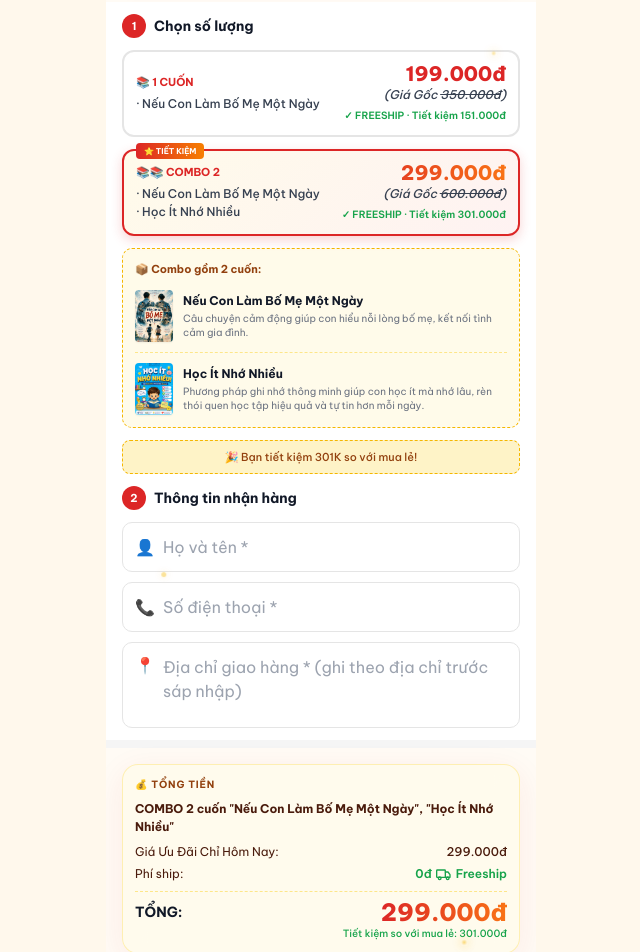
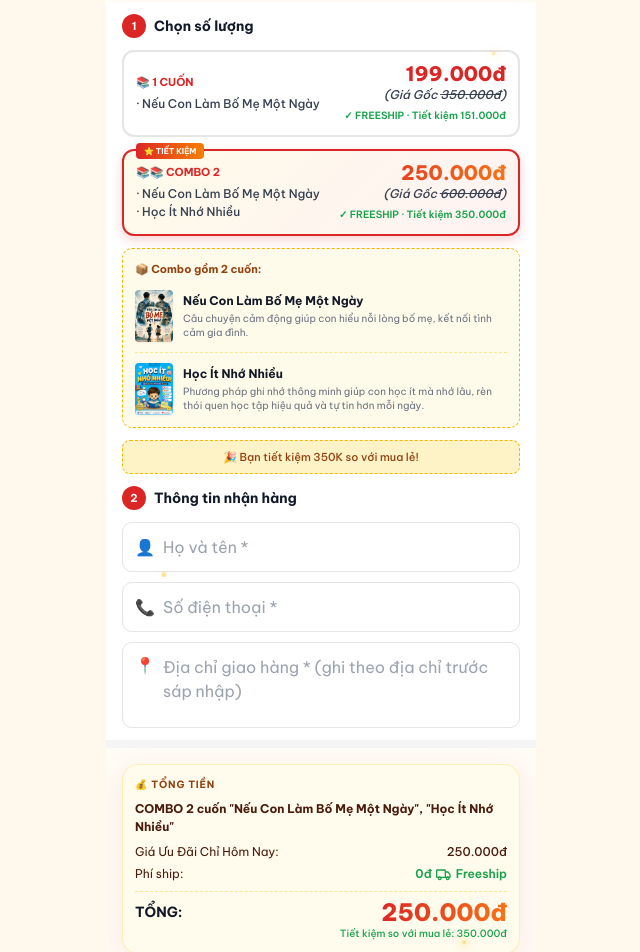
Before and after one commit to auroralivevn-ops/openbook, a React (Vite) app: page / in a window 1280 px wide. Shown: the part 8464-9416 px from the top of the page, without its empty margins (319-959 px from the left). Built offline with nearby package versions, Linux system fonts and the light colour scheme.

Commit message:
price: Combo 2 299K -> 250.000đ (tiết kiệm 350K)
Cập nhật giá combo 2 ở thẻ chọn, tổng tiền, lời nhắn và submitOrder.
Giá gốc 600K giữ nguyên.

Co-Authored-By: Claude Opus 4.8 (1M context) <noreply@anthropic.com>

```diff
--- a/src/components/FormCOD.jsx
+++ b/src/components/FormCOD.jsx
@@ -83,7 +83,7 @@ export default function FormCOD() {
 
   const { hours, minutes, seconds } = timeLeft
 
-  const PRICE_MAP = { 1: 199000, 2: 299000, 3: 350000, 4: 450000 }
+  const PRICE_MAP = { 1: 199000, 2: 250000, 3: 350000, 4: 450000 }
   const priceBook = PRICE_MAP[quantity] || 199000
   const priceShip = 0
   const total = priceBook + priceShip
@@ -302,11 +302,11 @@ export default function FormCOD() {
                 </p>
               </div>
               <div className="text-right flex-shrink-0 ml-3">
-                <p className="font-extrabold leading-none bg-gradient-to-r from-red-600 to-orange-500 bg-clip-text text-transparent" style={{ fontSize: '20px' }}>299.000đ</p>
+                <p className="font-extrabold leading-none bg-gradient-to-r from-red-600 to-orange-500 bg-clip-text text-transparent" style={{ fontSize: '20px' }}>250.000đ</p>
                 <p className="italic mt-0.5 font-medium" style={{ fontSize: '12px', color: '#374151' }}>
                   (Giá Gốc <span className="line-through">600.000đ</span>)
                 </p>
-                <p className="mt-1 font-semibold" style={{ fontSize: '10px', color: '#16A34A' }}>✓ FREESHIP · Tiết kiệm 301.000đ</p>
+                <p className="mt-1 font-semibold" style={{ fontSize: '10px', color: '#16A34A' }}>✓ FREESHIP · Tiết kiệm 350.000đ</p>
               </div>
             </button>
           </div>
@@ -373,8 +373,8 @@ export default function FormCOD() {
             style={{ background: '#FEF3C7', border: '1px dashed #F5B700', borderRadius: '8px' }}
           >
             <p className="font-medium" style={{ fontSize: '11px', color: '#92400E' }}>
-              {quantity === 1 && '💡 Mua combo 2 cuốn chỉ 299K – tiết kiệm thêm 301K so với mua lẻ!'}
-              {quantity === 2 && '🎉 Bạn tiết kiệm 301K so với mua lẻ!'}
+              {quantity === 1 && '💡 Mua combo 2 cuốn chỉ 250K – tiết kiệm thêm 350K so với mua lẻ!'}
+              {quantity === 2 && '🎉 Bạn tiết kiệm 350K so với mua lẻ!'}
               {quantity === 3 && '🔥 Combo 3 cuốn — bộ kỹ năng học tập hoàn chỉnh!'}
               {quantity === 4 && '👑 Combo 4 cuốn — bộ toàn diện, giá tốt nhất!'}
             </p>
@@ -501,7 +501,7 @@ export default function FormCOD() {
               </div>
               {quantity >= 2 && (
                 <p className="text-right font-medium mt-0.5" style={{ fontSize: '10px', color: '#16A34A' }}>
-                  {quantity === 2 && 'Tiết kiệm so với mua lẻ: 301.000đ'}
+                  {quantity === 2 && 'Tiết kiệm so với mua lẻ: 350.000đ'}
                   {quantity === 3 && 'Tiết kiệm so với mua lẻ: 208.000đ'}
                   {quantity === 4 && 'Tiết kiệm so với mua lẻ: 378.000đ'}
                 </p>
```
Also changed, not shown: src/lib/submitOrder.js.
